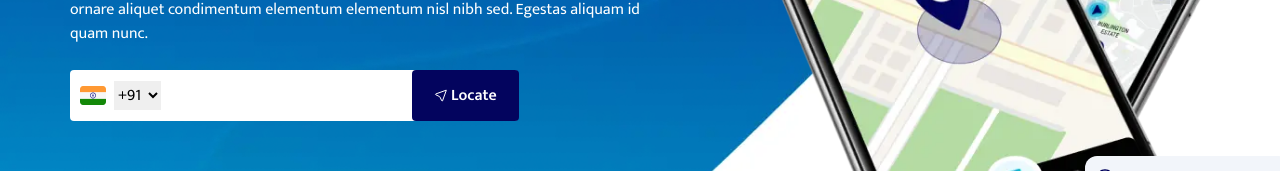
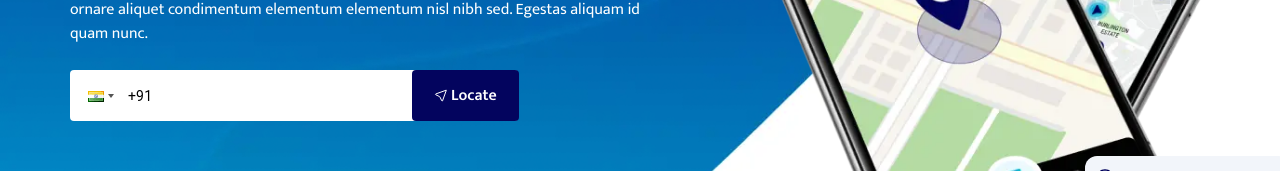
Before and after one commit to Deepak-Maan/CellTracker, a React (Create React App) app: page /landing in a window 1280 px wide. Shown: the part 403-574 px from the top of the page. Built offline with nearby package versions, Linux system fonts and the light colour scheme.

Commit message:
modified footer

```diff
--- a/package.json
+++ b/package.json
@@ -7,10 +7,13 @@
     "@testing-library/react": "^13.4.0",
     "@testing-library/user-event": "^13.5.0",
     "aos": "^2.3.4",
+    "country-telephone-data": "^0.6.3",
     "react": "^18.3.1",
     "react-dom": "^18.3.1",
+    "react-phone-input-2": "^2.15.1",
     "react-router-dom": "^6.23.1",
     "react-scripts": "5.0.1",
+    "styled-components": "^6.1.11",
     "web-vitals": "^2.1.4"
   },
   "scripts": {
--- a/src/App.css
+++ b/src/App.css
@@ -8,6 +8,7 @@ body {
 * {
   scroll-behavior: smooth !important;
 }
+
 ::-webkit-scrollbar {
   width: 4px;
   background: skyblue;
@@ -16,6 +17,7 @@ body {
 ::-webkit-scrollbar-thumb {
   background: darkblue;
 }
+
 .overflow-hidden {
   overflow: hidden;
 }
@@ -89,3 +91,15 @@ input[type="number"]::-webkit-inner-spin-button {
 input[type="number"] {
   -moz-appearance: textfield;
 }
+
+/* input modification */
+.react-tel-input .flag-dropdown {
+  border: none !important;
+  background-color: white !important;
+}
+
+.react-tel-input .form-control {
+  border: none !important;
+  width: 100% !important;
+  max-width: 448px !important;
+}
--- a/src/components/landing/LandingHero.jsx
+++ b/src/components/landing/LandingHero.jsx
@@ -1,32 +1,40 @@
 import React, { useState } from "react";
 import mobileImg from "../../assets/images/landingPage/headerMobileImg.webp";
-import {
-  IndiaFlag,
-  Location,
-  LocationEllipse,
-  LocationIcon,
-  Logo,
-  Logo2,
-} from "../common/Icons";
+import { Location, LocationEllipse, LocationIcon, Logo, Logo2 } from "../common/Icons";
 import { navLandingData } from "../common/Helper";
+import PhoneInput from "react-phone-input-2";
+import "react-phone-input-2/lib/style.css";
+
 const LandingHero = () => {
-  const [navBar, setnavBar] = useState(false);
-  function showNav() {
-    setnavBar(!navBar);
-  }
+  const [navBar, setNavBar] = useState(false);
+
+  const showNav = () => {
+    setNavBar(!navBar);
+  };
+
   const closeNav = () => {
-    setnavBar(false);
+    setNavBar(false);
   };
+
   if (navBar) {
     document.body.classList.add("max-md:overflow-hidden");
   } else {
     document.body.classList.remove("max-md:overflow-hidden");
   }
+
+  const [phoneNumber, setPhoneNumber] = useState("");
+  const [setCountryCode] = useState("91");
+
+  const handleOnChange = (value, country) => {
+    setPhoneNumber(value);
+    setCountryCode(country.dialCode);
+  };
+
   return (
     <div>
       <div className="container mx-auto px-6 md:px-3 max-w-[1164px]">
         <nav>
-          <div className="max-w-[1164px]  mx-auto pt-[27px]">
+          <div className="max-w-[1164px] mx-auto pt-[27px]">
             <div className="flex justify-between items-center">
               <a href="/" className="relative z-[4]" aria-label="logo">
                 {navBar ? <Logo2 /> : <Logo />}
@@ -76,43 +84,26 @@ const LandingHero = () => {
           className="grid grid-cols-1 lg:grid-cols-2 pt-14 sm:pb-[76px]  md:pt-[83px]"
         >
           <div className="md:pt-[71px]">
-            <h1 className="text-[32px] sm:text-4xl md:text-5xl leading-8 sm:leading-10 lg:leading-xxl font-extrabold text-white max-sm:text-center">
+            <h1 className="text-[32px] sm:text-4xl md:text-5xl leading-8 sm:leading-10 lg:leading-xxl font-extrabold text-white max-xl:text-center">
               <span className="xl:text-nowrap">Locate any phone,</span>{" "}
               <span className="font-light xl:text-nowrap">
                 anywhere, anytime
               </span>
             </h1>
-            <p className="text-sm sm:text-base font-normal leading-5 sm:leading-6 text-white pt-2 max-sm:text-center">
+            <p className="text-sm sm:text-base font-normal leading-5 sm:leading-6 text-white pt-2 max-xl:text-center max-lg:max-w-[550px] max-lg:mx-auto">
               Lorem ipsum dolor sit amet consectetur. Nisl vitae arcu volutpat
               nunc cursus. Lacus ornare aliquet condimentum elementum elementum
               nisl nibh sed. Egestas aliquam id quam nunc.
             </p>
-            <div className=" max-lg:mx-auto bg-white rounded shadow-inputNumber flex items-center justify-between ps-2.5 max-w-[448px] mt-6">
-              <div className=" flex items-center gap-2 ">
-                <IndiaFlag />
-                <select
-                  className="outline-none cursor-pointer text-sm leading-[23px] md:leading-[26px] md:text-base"
-                  name="number"
-                  id="number"
-                >
-                  <option value="91" className="flex items-center gap-2 ">
-                    +91
-                  </option>
-                  <option value="01" className="flex items-center gap-2 ">
-                    +01
-                  </option>
-                  <option value="92" className="flex items-center gap-2 ">
-                    +03
-                  </option>
-                  <option value="02" className="flex items-center gap-2 ">
-                    +02
-                  </option>
-                  <option value="21" className="flex items-center gap-2 ">
-                    +04
-                  </option>
-                </select>
-              </div>
-              <input type="tell" className="outline-none w-[35%] sm:w-1/2" />
+            <div className="bg-white rounded shadow-inputNumber max-xl:mx-auto flex items-center justify-between ps-2.5 max-w-[448px] mt-6">
+              <PhoneInput
+                country={'in'}
+                value={phoneNumber}
+                onChange={(phone, country) => handleOnChange(phone, country)}
+                inputClass="outline-none w-[35%] sm:w-1/2"
+                containerClass="phone-input-container"
+                buttonClass="country-code-dropdown"
+              />
               <button className="hover:border-white border-darkBlue group hover:shadow-[0px_1px_17.3px_1px_darkBlue] hover:text-darkBlue hover:bg-white  bg-darkBlue -me-[1px] rounded font-semibold text-sm md:text-base group text-white py-[13.5px] px-[22.2px] flex items-center gap-1  duration-300 ">
                 <LocationIcon />
                 Locate
@@ -140,7 +131,7 @@ const LandingHero = () => {
                 <LocationEllipse />
               </div>
             </div>
-            <img src={mobileImg} alt="mobineImg" className="w-full" />
+            <img src={mobileImg} alt="mobineImg" className=" sm:w-[60%] mx-auto lg:w-full" />
           </div>
         </div>
       </div>
--- a/src/components/landing/Privacy.jsx
+++ b/src/components/landing/Privacy.jsx
@@ -13,7 +13,7 @@ const Privacy = () => {
                 <p data-aos="zoom-in" className=' text-sm sm:text-base font-normal leading-5 sm:leading-6 max-w-[472px] text-darkGray pb-[34px] sm:pb-14 mx-auto text-center'>Fames tincidunt pellentesque nisl blandit at sit. Ullamcorper nisi sit elit rhoncus vestibulum fames libero id.</p>
                 <div className="grid grid-cols-1 md:grid-cols-2 lg:grid-cols-4 xl:gap-0 gap-[18px] sm:gap-6">
                     {PrivaryData.map((data, index) => (
-                        <div key={index} data-aos="zoom-in" className='bg-lightGray p-[1px] max-w-[327px] w-full mx-auto lg:max-w-[267px] h-full hover:bg-gradient-to-t from-[#00B5D8] to-[#000080] rounded-[4px]'>
+                        <div key={index} data-aos="zoom-in" className='bg-lightGray p-[1px]  w-full mx-auto lg:max-w-[267px] h-full hover:bg-gradient-to-t from-[#00B5D8] to-[#000080] rounded-[4px]'>
                             <div className=" lg:max-w-[267px] h-full group bg-white hover:bg-gradient-to-tr from-[#00B5D8] to-[#000080] rounded-[4px] pb-[13px] pt-7 ">
                                 <div className='md:w-[75px] w-[61px] border-l border-lightGray -ms-[1px] h-[57px] md:h-[70px] bg-lightOffBlue group-hover:bg-white flex items-center justify-center'>
                                     <div>{data.Icon}</div>
```
Also changed, not shown: src/assets/svg/indianFlag.svg (added), 1 other file (tests, documents, lock files or other folders).
